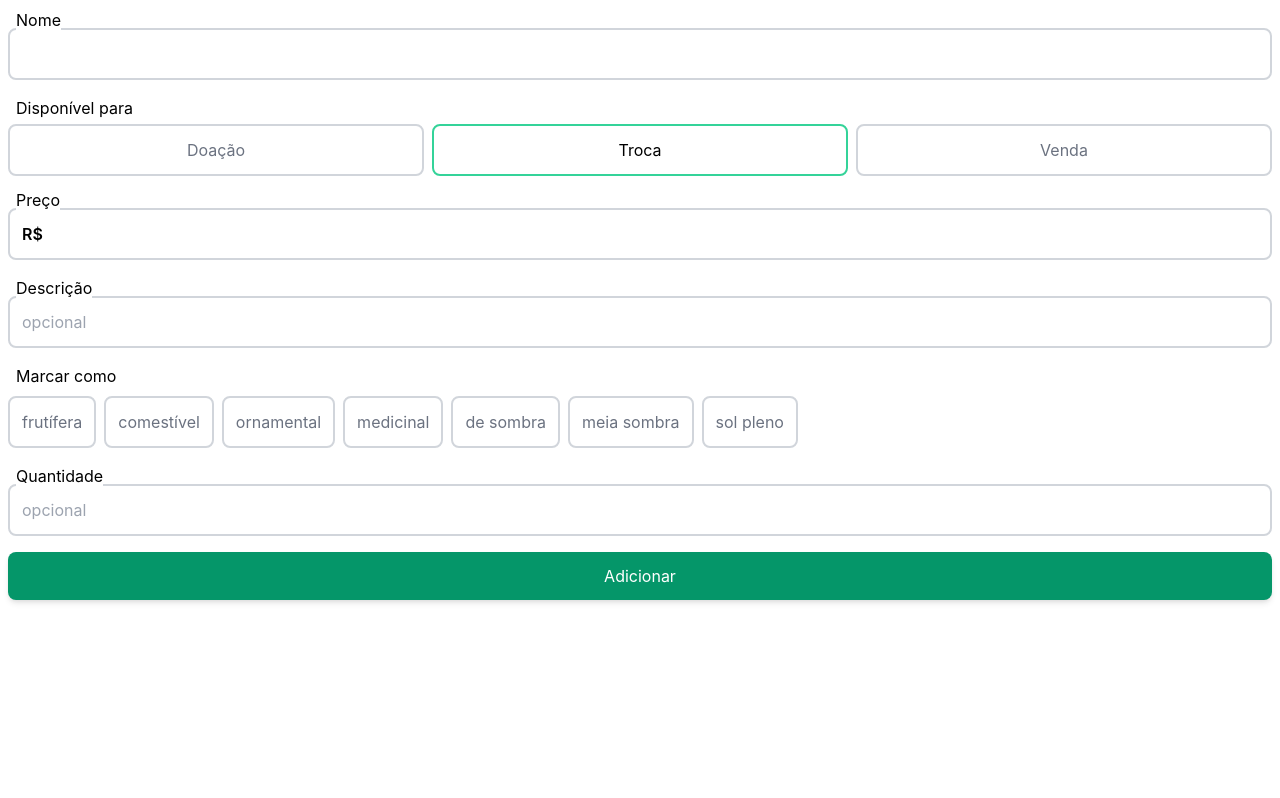
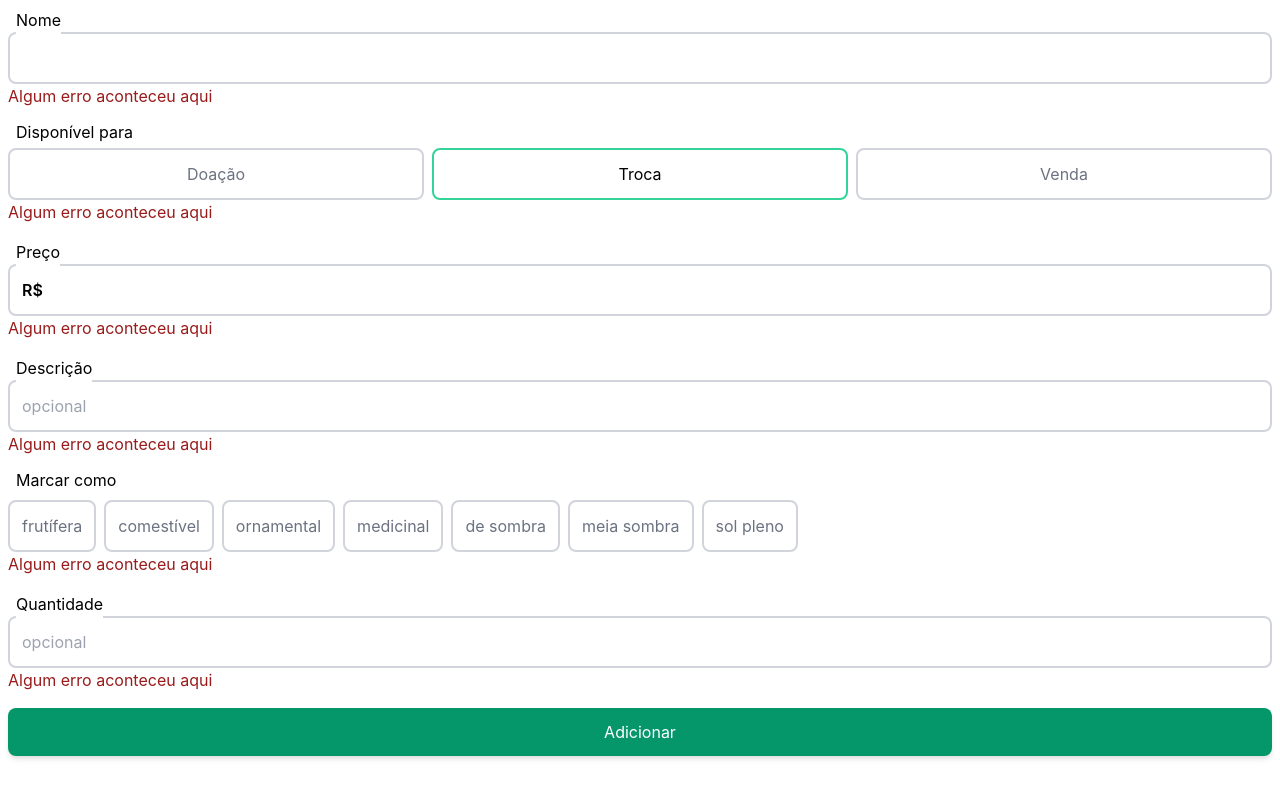
Before and after one commit to yolisses/SuasPlantas-site, a Next.js app: page /add in a window 1280 px wide. Built offline with nearby package versions, Linux system fonts and the light colour scheme.

Commit message:
add error to the fieldset

```diff
--- a/add/AddItemScreen.tsx
+++ b/add/AddItemScreen.tsx
@@ -9,7 +9,6 @@ export function AddScreen() {
   const {
     register,
     handleSubmit,
-    watch,
     formState: { errors },
   } = useForm();
   const onSubmit = (data) => console.log("aqui", data);
@@ -17,7 +16,11 @@ export function AddScreen() {
   return (
     <form onSubmit={handleSubmit(onSubmit)}>
       <div className="flex flex-col flex-1 h-full items-stretch p-2">
-        <TextInput label="Nome" {...register("name")} />
+        <TextInput
+          label="Nome"
+          {...register("name", { required: true })}
+          error={errors.name}
+        />
         <AvailabilitySelector />
         <TextInput label="Descrição" optional {...register("description")} />
         <TagsSelector label="Marcar como" options={tags} />
--- a/add/AvailabilitySelector.tsx
+++ b/add/AvailabilitySelector.tsx
@@ -1,4 +1,4 @@
-import { Label } from "../forms/Label";
+import { FieldBox } from "../forms/FieldBox";
 import { MoneySign } from "../forms/MoneySign";
 import { TextInput } from "../forms/TextInput";
 import { ToggleButton } from "../forms/ToggleButton";
@@ -6,12 +6,15 @@ import { ToggleButton } from "../forms/ToggleButton";
 export function AvailabilitySelector() {
   return (
     <div>
-      <Label text="Disponível para" />
-      <div className="flex flex-row gap-2 mb-3 pt-1">
-        <ToggleButton text="Doação" className="flex flex-1" />
-        <ToggleButton text="Troca" className="flex flex-1" active />
-        <ToggleButton text="Venda" className="flex flex-1" />
-      </div>
+      <FieldBox label="Disponível para">
+        <div className="self-stretch ">
+          <div className="flex flex-row gap-2 pt-1 ">
+            <ToggleButton text="Doação" className="flex flex-1" />
+            <ToggleButton text="Troca" className="flex flex-1" active />
+            <ToggleButton text="Venda" className="flex flex-1" />
+          </div>
+        </div>
+      </FieldBox>
       <TextInput label="Preço" type="number" leftChild={<MoneySign />} />
     </div>
   );
--- /dev/null
+++ b/forms/FieldBox.tsx
@@ -0,0 +1,25 @@
+interface FieldBoxProps {
+  label: string;
+  error?: string;
+  children?: JSX.Element;
+  labelClassName?: string;
+}
+
+export function FieldBox({
+  label,
+  error,
+  children,
+  labelClassName,
+}: FieldBoxProps) {
+  return (
+    <label>
+      <div className="flex flex-col items-start transform -translate-y-1 mb-3">
+        <label className={"ml-2 translate-y-1 " + labelClassName || ""}>
+          {label}
+        </label>
+        {children}
+        <div className="text-red-800">Algum erro aconteceu aqui{error}</div>
+      </div>
+    </label>
+  );
+}
--- a/forms/Label.tsx
+++ /dev/null
@@ -1,8 +0,0 @@
-interface LabelProps {
-  text: string;
-  className: string;
-}
-
-export function Label({ text, className }: LabelProps) {
-  return <label className={"ml-2 " + className || ""}>{text}</label>;
-}
--- a/forms/TagsSelector.tsx
+++ b/forms/TagsSelector.tsx
@@ -1,4 +1,4 @@
-import { Label } from "./Label";
+import { FieldBox } from "./FieldBox";
 import { ToggleButton } from "./ToggleButton";
 
 interface TagsSelectorProps {
@@ -8,13 +8,12 @@ interface TagsSelectorProps {
 
 export function TagsSelector({ options, label }: TagsSelectorProps) {
   return (
-    <div>
-      <Label text={label} />
-      <div className="pt-2 flex flex-row flex-wrap gap-2 mb-4">
+    <FieldBox label={label}>
+      <div className="pt-2 flex flex-row flex-wrap gap-2">
         {options.map((option) => (
           <ToggleButton text={option} key={option} />
         ))}
       </div>
-    </div>
+    </FieldBox>
   );
 }
--- a/forms/TextInput.module.scss
+++ /dev/null
@@ -1,4 +0,0 @@
-.wrapper {
-  input:active {
-  }
-}
--- a/forms/TextInput.tsx
+++ b/forms/TextInput.tsx
@@ -1,20 +1,21 @@
 import { forwardRef, HTMLProps } from "react";
-import { Label } from "./Label";
+import { FieldBox } from "./FieldBox";
 
 interface TextInputProps extends HTMLProps<HTMLButtonElement> {
   label: string;
+  error?: string;
   optional?: boolean;
   leftChild?: JSX.Element;
 }
 
 export const TextInput = forwardRef(
-  ({ label, optional, leftChild, ...rest }: TextInputProps, ref) => {
+  ({ label, optional, leftChild, error, ...rest }: TextInputProps, ref) => {
     return (
-      <label>
-        <div className="flex flex-col items-start transform -translate-y-1 mb-3">
-          <div className="relative transform translate-y-1 ">
-            <Label text={label} className="bg-white pb-1" />
-          </div>
+      <FieldBox
+        label={label}
+        error={error}
+        labelClassName="transform translate-y-1 bg-white pb-1"
+      >
         <div
           className={
             "flex flex-1 self-stretch flex-row border-2 border-gray-300 rounded-lg p-3 focus:border-black focus-within:border-gray-800"
@@ -28,8 +29,7 @@ export const TextInput = forwardRef(
             {...rest}
           />
         </div>
-        </div>
-      </label>
+      </FieldBox>
     );
   }
 );
```
Lines whose indentation alone changed are shown as unchanged.
